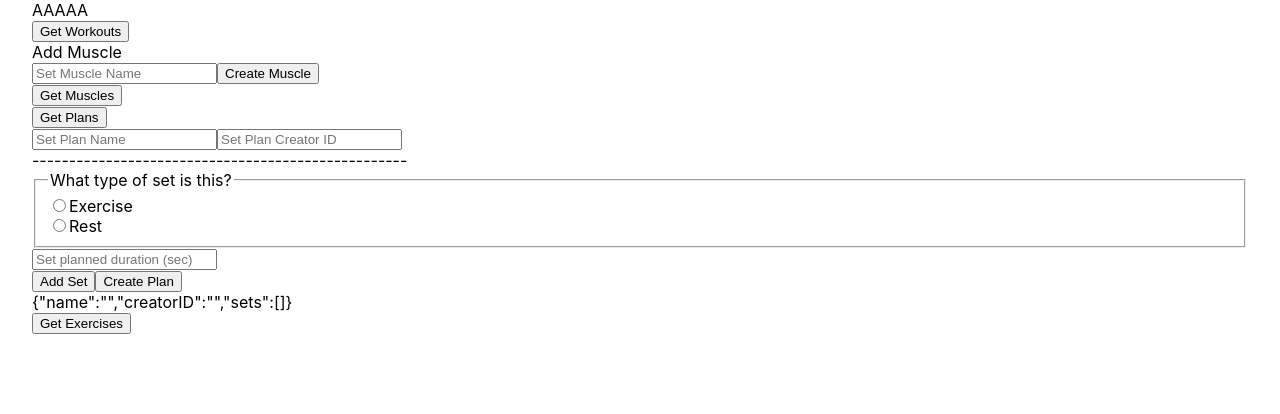
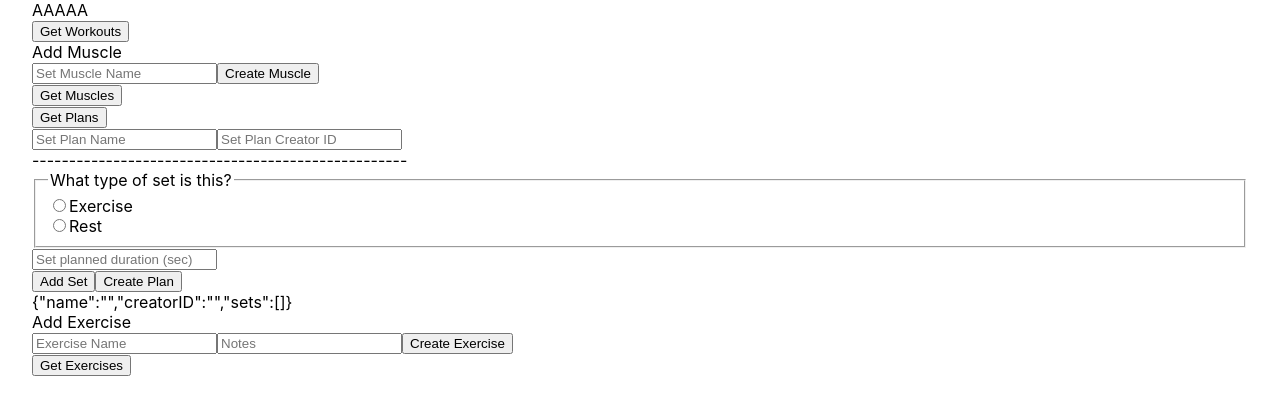
Before and after one commit to gmunilla14/WorkoutTrackerFront, a Next.js app: page / in a window 1280 px wide. Shown: the top 414 px of the page. Built offline with nearby package versions, Linux system fonts and the light colour scheme.

Commit message:
Create Exercise functionality

```diff
--- /dev/null
+++ b/components/AddExercise.js
@@ -0,0 +1,74 @@
+import { useState } from "react";
+import axios from "axios";
+import { url } from "../api";
+
+const AddExercise = ({ muscles }) => {
+  const onSelectChange = (e) => {
+    if (e.target.checked) {
+      let newIDs = exercise.muscleIDs;
+      newIDs.push(e.target.value);
+      setExercise({ ...exercise, muscleIDs: newIDs });
+    } else {
+      let newIDs = exercise.muscleIDs.filter((id) => {
+        return id !== e.target.value;
+      });
+      setExercise({ ...exercise, muscleIDs: newIDs });
+    }
+  };
+
+  const onNameChange = (e) => {
+    setExercise({ ...exercise, name: e.target.value });
+    console.log(exercise);
+  };
+
+  const onCreateExercise = () => {
+    axios
+      .post(`${url}/exercises`, exercise)
+      .then(() => {
+        setExercise({
+          name: "",
+          muscleIDs: [],
+        });
+      })
+      .catch((error) => {
+        console.log(error.response);
+      });
+  };
+
+  const onNotesChange = (e) => {
+    setExercise({ ...exercise, notes: e.target.value });
+  };
+
+  const [exercise, setExercise] = useState({
+    name: "",
+    muscleIDs: [],
+  });
+  return (
+    <div>
+      Add Exercise
+      <form onSubmit={onCreateExercise}>
+        <input onChange={onNameChange} placeholder="Exercise Name"></input>
+        <input onChange={onNotesChange} placeholder="Notes"></input>
+        {muscles &&
+          muscles.map((muscle) => {
+            return (
+              <>
+                <input
+                  type="checkbox"
+                  id={muscle._id}
+                  name={muscle.name}
+                  value={muscle._id}
+                  onChange={onSelectChange}
+                />
+                <label for={muscle.name}>{muscle.name}</label>
+                <br></br>
+              </>
+            );
+          })}
+        <button type="submit">Create Exercise</button>
+      </form>
+    </div>
+  );
+};
+
+export default AddExercise;
--- a/components/ListMuscles.js
+++ b/components/ListMuscles.js
@@ -2,8 +2,7 @@ import axios from "axios";
 import { useState } from "react";
 import { url } from "../api";
 
-const ListMuscles = () => {
-  const [muscles, setMuscles] = useState([]);
+const ListMuscles = ({muscles, setMuscles}) => {
   const handleGetMuscles = () => {
     axios.get(`${url}/muscles`).then((data) => {
       setMuscles(data.data);
--- a/components/ListPlans.js
+++ b/components/ListPlans.js
@@ -2,7 +2,7 @@ import axios from "axios";
 import { useState } from "react";
 import { url } from "../api";
 
-const ListPlans = ({ plans, setPlans, currentPlan, setCurrentPlan }) => {
+const ListPlans = ({ plans, setPlans }) => {
 
   const handleGetPlans = () => {
     axios
--- a/pages/index.js
+++ b/pages/index.js
@@ -7,6 +7,7 @@ import ListPlans from "../components/ListPlans";
 import ListExercises from "../components/ListExercises";
 import AddPlan from "../components/AddPlan";
 import AddMuscle from "../components/AddMuscle";
+import AddExercise from "../components/AddExercise";
 
 import { useState } from "react";
 export default function Home() {
@@ -16,20 +17,17 @@ export default function Home() {
     creatorID: "",
     sets: [],
   });
+  const [muscles, setMuscles] = useState([]);
 
   return (
     <div className={styles.container}>
       AAAAA
       <ListWorkouts />
       <AddMuscle />
-      <ListMuscles />
-      <ListPlans
-        plans={plans}
-        setPlans={setPlans}
-        currentPlan={currentPlan}
-        setCurrentPlan={setCurrentPlan}
-      />
+      <ListMuscles muscles={muscles} setMuscles={setMuscles} />
+      <ListPlans plans={plans} setPlans={setPlans} />
       <AddPlan currentPlan={currentPlan} setCurrentPlan={setCurrentPlan} />
+      <AddExercise muscles={muscles} />
       <ListExercises />
     </div>
   );
```
